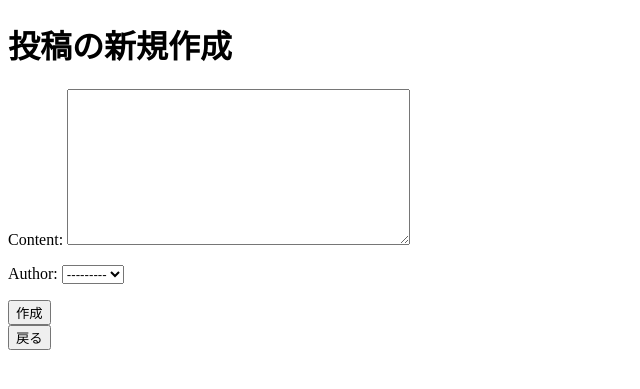
After one commit to naritomo08/django_web, a Django app: page /bbs/create/ in a window 1280 px wide. The commit adds this page. Shown: the top 389 px of the page, without its empty margins (0-640 px from the left). Run offline with Django 4.2, Linux system fonts and the light colour scheme.

Commit message:
投稿作成機能

```diff
--- a/bbs/models.py
+++ b/bbs/models.py
@@ -1,5 +1,6 @@
 from django.db import models
 from django.contrib.auth.models import User
+from django.urls import reverse
 
 class Article(models.Model):
     content = models.TextField()
@@ -9,3 +10,6 @@ class Article(models.Model):
 
     def __str__(self):
         return self.content
+
+    def get_absolute_url(self):
+        return reverse('bbs:detail', kwargs={'pk':self.pk})
--- a/bbs/urls.py
+++ b/bbs/urls.py
@@ -6,4 +6,5 @@ app_name = 'bbs'
 urlpatterns = [
     path('', views.IndexView.as_view(), name='index'),
     path('<int:pk>/', views.DetailView.as_view(), name='detail'),
+    path('create/', views.CreateView.as_view(),name='create'),
 ]
--- a/bbs/views.py
+++ b/bbs/views.py
@@ -8,3 +8,8 @@ class IndexView(generic.ListView):
 class DetailView(generic.DetailView):
     model = Article
     template_name = 'bbs/detail.html'
+
+class CreateView(generic.edit.CreateView):
+    model = Article
+    template_name = 'bbs/create.html'
+    fields = '__all__'
--- /dev/null
+++ b/templates/bbs/create.html
@@ -0,0 +1,14 @@
+{% extends "base.html" %}
+
+{% block content %}
+    <h1>投稿の新規作成</h1>
+
+    <form action='' method='post'>{% csrf_token %}
+        {{ form.as_p }}
+        <button type='submit'>作成</button>
+    </form>
+    <div>
+        <button onclick='Javascript:history.back()'>戻る</button>
+    </div>
+
+{% endblock %}
--- a/templates/bbs/index.html
+++ b/templates/bbs/index.html
@@ -8,4 +8,7 @@
             <p><a href='{% url "bbs:detail" article.id %}'>{{ article.content }}</a></p>
         </div>
     {% endfor %}
+    <div>
+        <button onclick='location.href="{% url "bbs:create" %}"'>新規投稿</button>
+    </div>
 {% endblock %}
```
Also changed, not shown: Readme.md.
